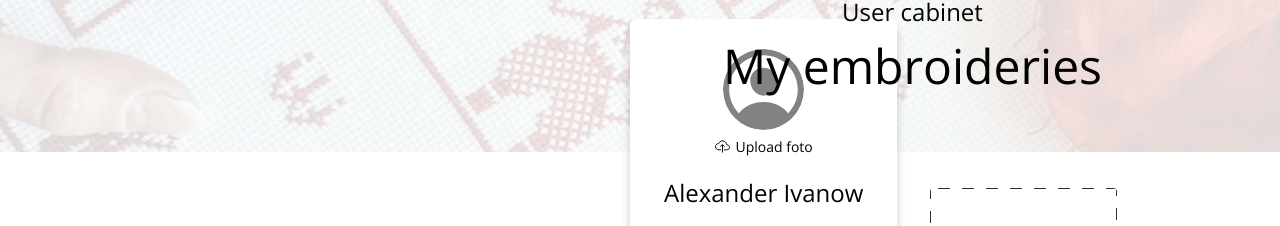
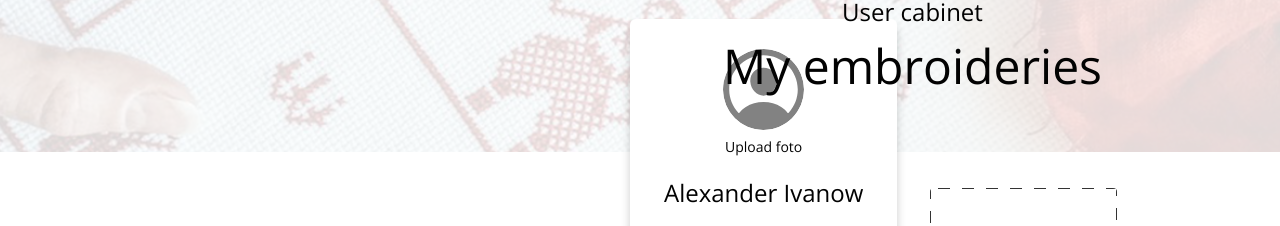
Before and after one commit to davidlipkovic/framed-in-belarus-nuxt, a Nuxt app: page /UserCabinet in a window 1280 px wide. Shown: the part 56-282 px from the top of the page. Built offline with nearby package versions, Linux system fonts and the light colour scheme.

Commit message:
fix .upload width

```diff
--- a/pages/UserCabinet/UserCabinet.scss
+++ b/pages/UserCabinet/UserCabinet.scss
@@ -9,31 +9,6 @@
   }
 }
 
-.upload {
-  display: flex;
-  flex-direction: row;
-  align-items: center;
-  justify-content: center;
-}
-.upload:before {
-  content: '';
-  display: block;
-  width: 1rem;
-  height: 1rem;
-  margin-right: 0.313rem;
-  appearance: none;
-  background-image: url('../../assets/media/img/upload.svg');
-  background-size: cover;
-  background-repeat: no-repeat;
-  background-position: 0% 0%;
-}
-.upload:disabled {
-  color: $greyDisabledColor;
-}
-.upload:hover,
-.upload:active {
-  color: $red;
-}
 
 .userCard {
   margin-right: -0.625rem;
@@ -56,6 +31,35 @@
   margin-left: auto;
   margin-right: auto;
   margin-bottom: 0.375rem;
+}
+
+.upload {
+  width: fit-content;
+  margin-left: auto;
+  margin-right: auto;
+  display: flex;
+  flex-direction: row;
+  align-items: center;
+  justify-content: center;
+}
+// .upload:before {
+//   content: '';
+//   display: block;
+//   width: 1rem;
+//   height: 1rem;
+//   margin-right: 0.313rem;
+//   appearance: none;
+//   background-image: url('../../assets/media/img/upload.svg');
+//   background-size: cover;
+//   background-repeat: no-repeat;
+//   background-position: 0% 0%;
+// }
+.upload:disabled {
+  color: $greyDisabledColor;
+}
+.upload:hover,
+.upload:active {
+  color: $red;
 }
 .userCard-title {
   font-size: 1.5rem;
```
